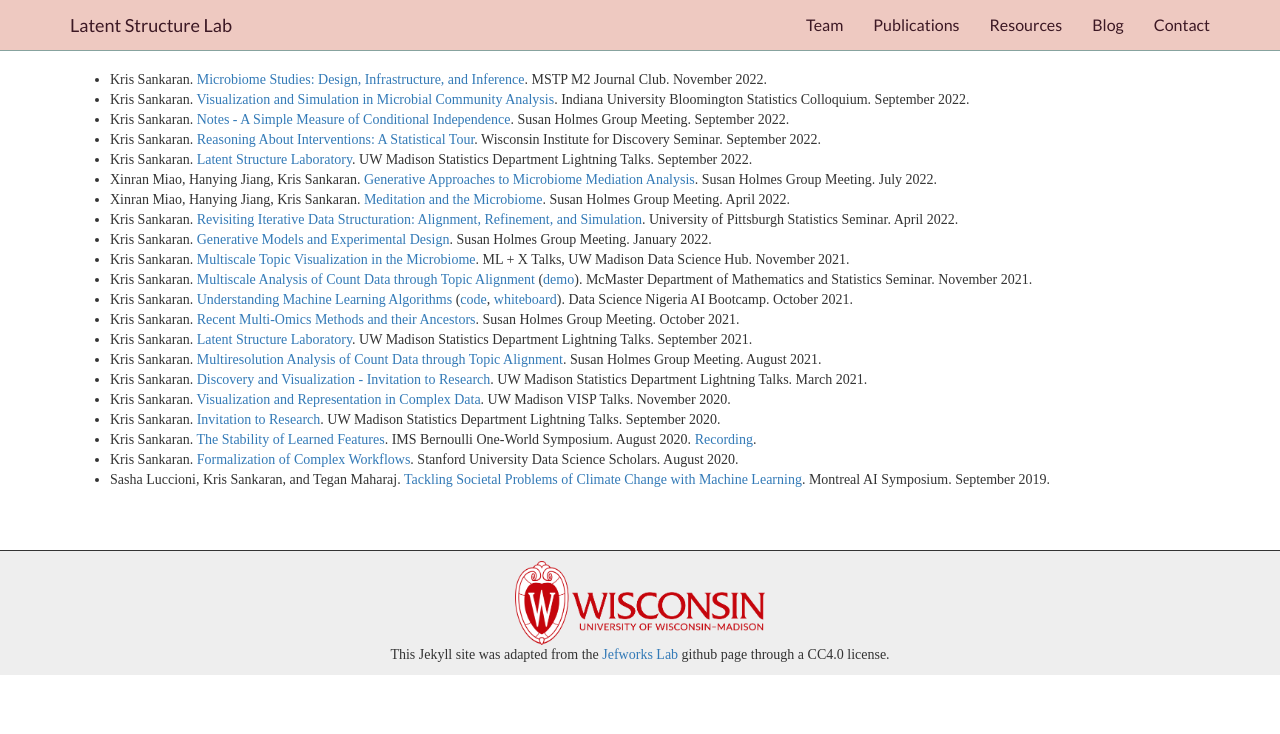
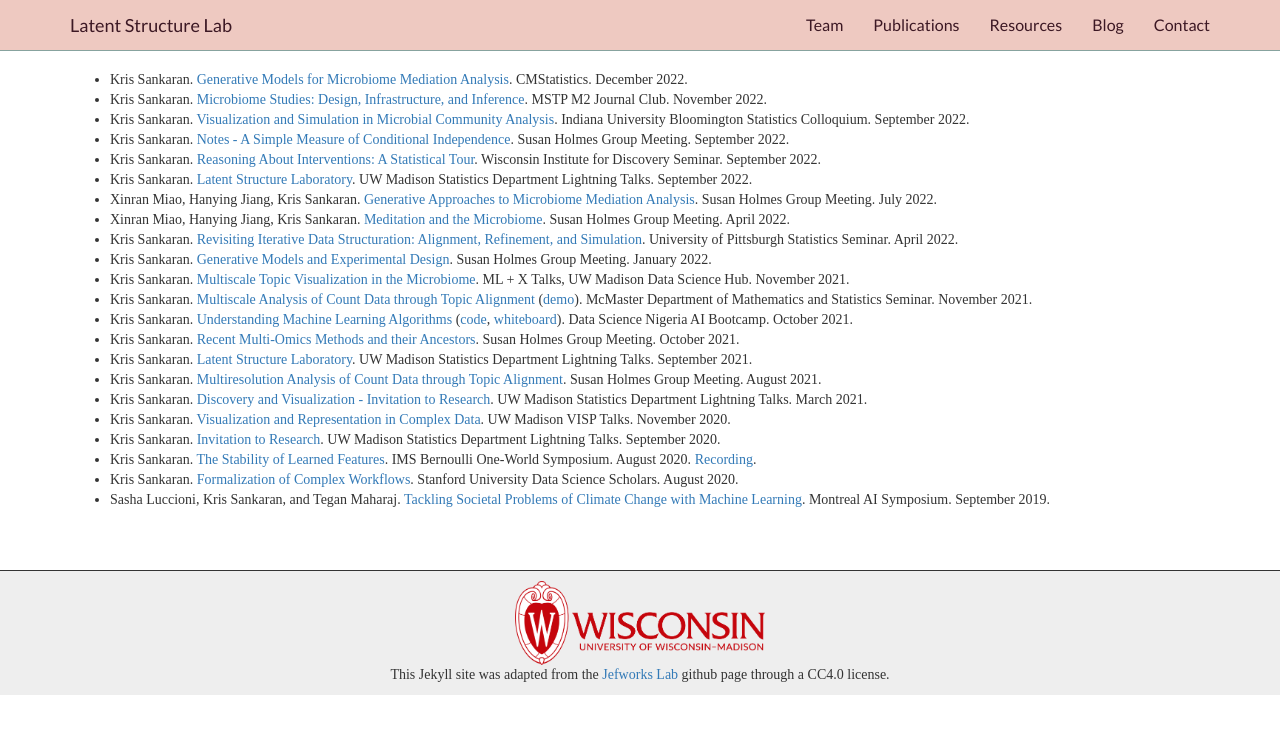
Before and after one commit to krisrs1128/LSLab, a Jekyll site: the page built from _includes/talks.md, in a window 1280 px wide. Shown: the top 734 px of the page. Built offline with Jekyll 4.4.1, drawn with Linux system fonts in a browser that asks for light colours.

Commit message:
update link

```diff
--- a/_includes/talks.md
+++ b/_includes/talks.md
@@ -5,6 +5,7 @@ permalink: /talks/
 sectionid: talks
 ---
 
+* Kris Sankaran. [Generative Models for Microbiome Mediation Analysis](https://krisrs1128.github.io/talks/2022/20221217/20221217.html). CMStatistics. December 2022.
 * Kris Sankaran. [Microbiome Studies: Design, Infrastructure, and Inference](https://krisrs1128.github.io/talks/2022/20221128/20221128.html). MSTP M2 Journal Club. November 2022.
 * Kris Sankaran. [Visualization and Simulation in Microbial Community Analysis](https://krisrs1128.github.io/talks/2022/20221021/20221021.html). Indiana University Bloomington Statistics Colloquium. September 2022.
 * Kris Sankaran. [Notes - A Simple Measure of Conditional Independence](https://krisrs1128.github.io/talks/2022/20220930/20220930.html). Susan Holmes Group Meeting. September 2022.
```
